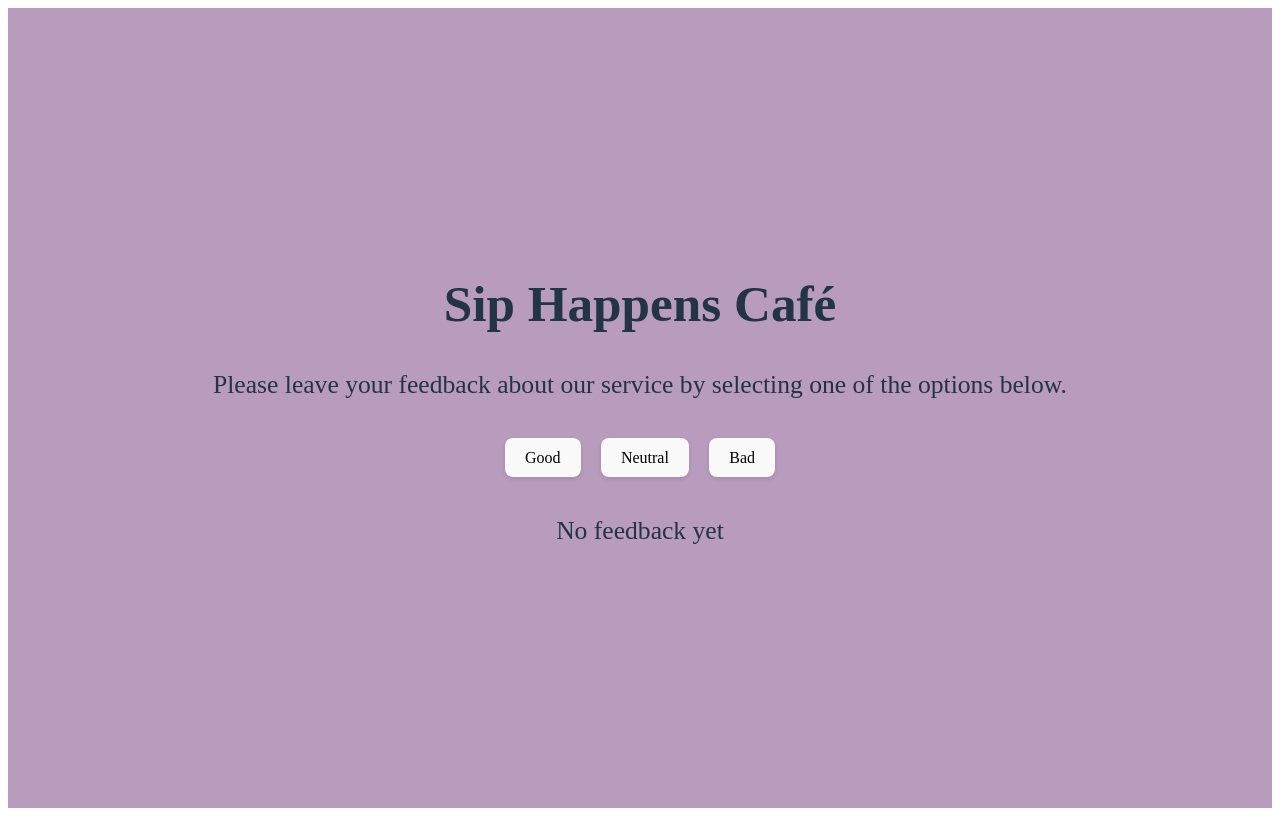
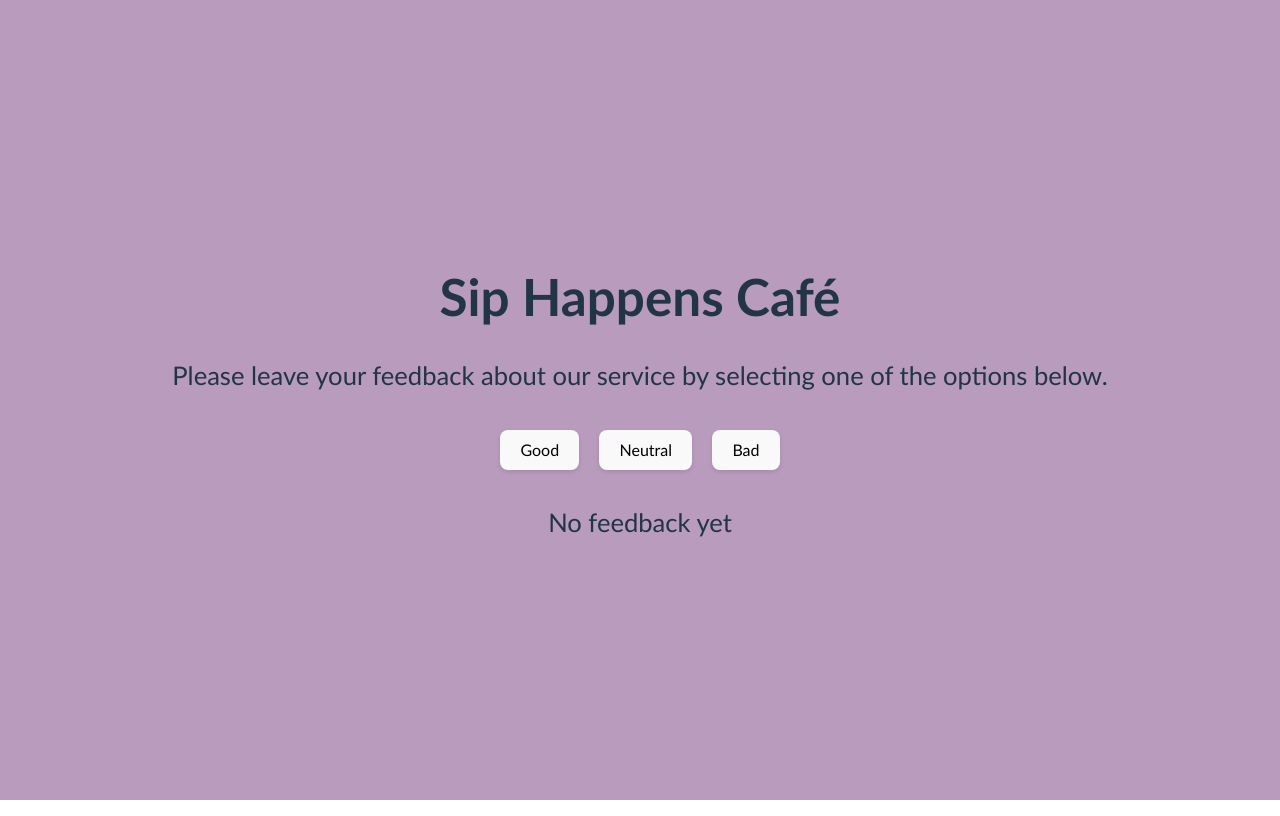
Before and after one commit to Natalka-01/goit-neo-react-hw-module2, a React app: page / in a window 1280 px wide. Built offline with nearby package versions, Linux system fonts and the light colour scheme; the HTML template or start-up script is replaced by a standard one.

Commit message:
fixed buttons04

```diff
--- /dev/null
+++ b/index.css
@@ -0,0 +1,27 @@
+/* index.css */
+
+body {
+background-color: #b89bbd;
+display: flex;
+justify-content: center;
+align-items: center;
+min-width: 320px;
+min-height: 100vh;
+  margin: 0;
+}
+
+#root {
+max-width: 1280px;
+padding: 2rem;
+text-align: center;
+font-family: 'Gill Sans', 'Gill Sans MT', Calibri, 'Trebuchet MS', sans-serif;
+
+}
+
+/* Інші глобальні стилі: */
+a {font-weight: 500;color: #646cff;
+text-decoration: inherit;
+}
+a:hover {
+color: #535bf2;
+}
--- a/src/App.module.css
+++ b/src/App.module.css
@@ -1,27 +1,7 @@
-#root {
-  max-width: 1280px;
-  padding: 2rem;
-  text-align: center;
-  font-family: 'Gill Sans', 'Gill Sans MT', Calibri, 'Trebuchet MS', sans-serif;
-}
+.app {
 
-
-a {
-  font-weight: 500;
-  color: #646cff;
-  text-decoration: inherit;
-}
-a:hover {
-  color: #535bf2;
-}
-
-body {
-  background-color: #b89bbd;
+  width: 100%;
   display: flex;
-  place-items: center;
-  min-width: 320px;
-  min-height: 100vh;
-  text-align: center;
-  justify-content: center;
+  flex-direction: column;
   align-items: center;
 }
--- a/src/main.jsx
+++ b/src/main.jsx
@@ -1,6 +1,6 @@
 import { StrictMode } from 'react'
 import { createRoot } from 'react-dom/client'
-import styles from "./App.module.css"
+import "../index.css"
 import App from './App.jsx'
 
 createRoot(document.getElementById('root')).render(
```
